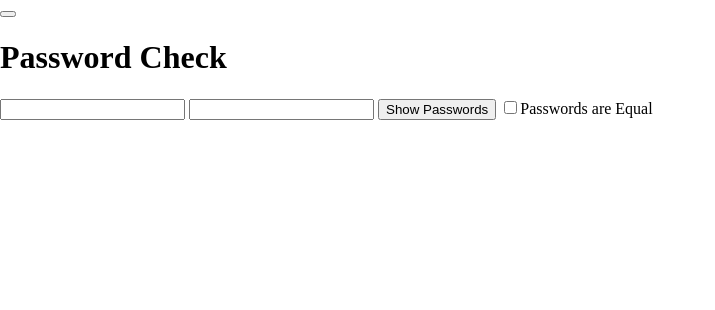
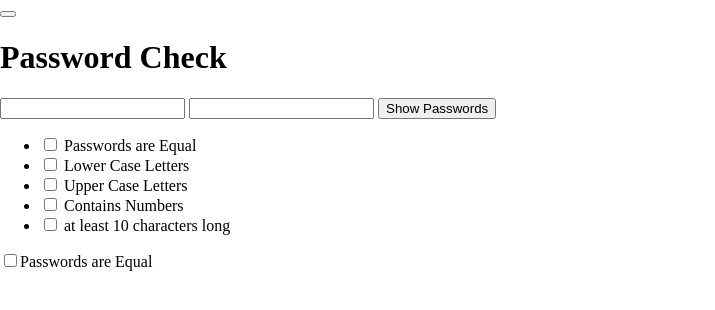
Before and after one commit to Yokosumi/checkpoint-web-apps-foundation, a plain HTML site: page index.html in a window 1280 px wide. Shown: the whole page, without its empty margins (0-715 px from the left). Drawn offline with Linux system fonts and the light colour scheme.

Commit message:
feat: added checkbox visualisation

```diff
--- a/index.html
+++ b/index.html
@@ -22,6 +22,28 @@
       <input type="password" id="firstPassword" />
       <input type="password" id="secondPassword" />
       <button id="toggleButton">Show Passwords</button>
+      <ul>
+        <li>
+          <input type="checkbox" name="equalityCheck" id="equalityCheck" />
+          Passwords are Equal
+        </li>
+        <li>
+          <input type="checkbox" name="upperCaseCheck" id="upperCaseCheck" />
+          Lower Case Letters
+        </li>
+        <li>
+          <input type="checkbox" name="lowerCaseCheck" id="lowerCaseCheck" />
+          Upper Case Letters
+        </li>
+        <li>
+          <input type="checkbox" name="numberCheck" id="numberCheck" /> Contains
+          Numbers
+        </li>
+        <li>
+          <input type="checkbox" name="lengthCheck" id="lengthCheck" /> at least
+          10 characters long
+        </li>
+      </ul>
     </main>
     <!-- Java Script -->
     <script src="script.js"></script>
```
